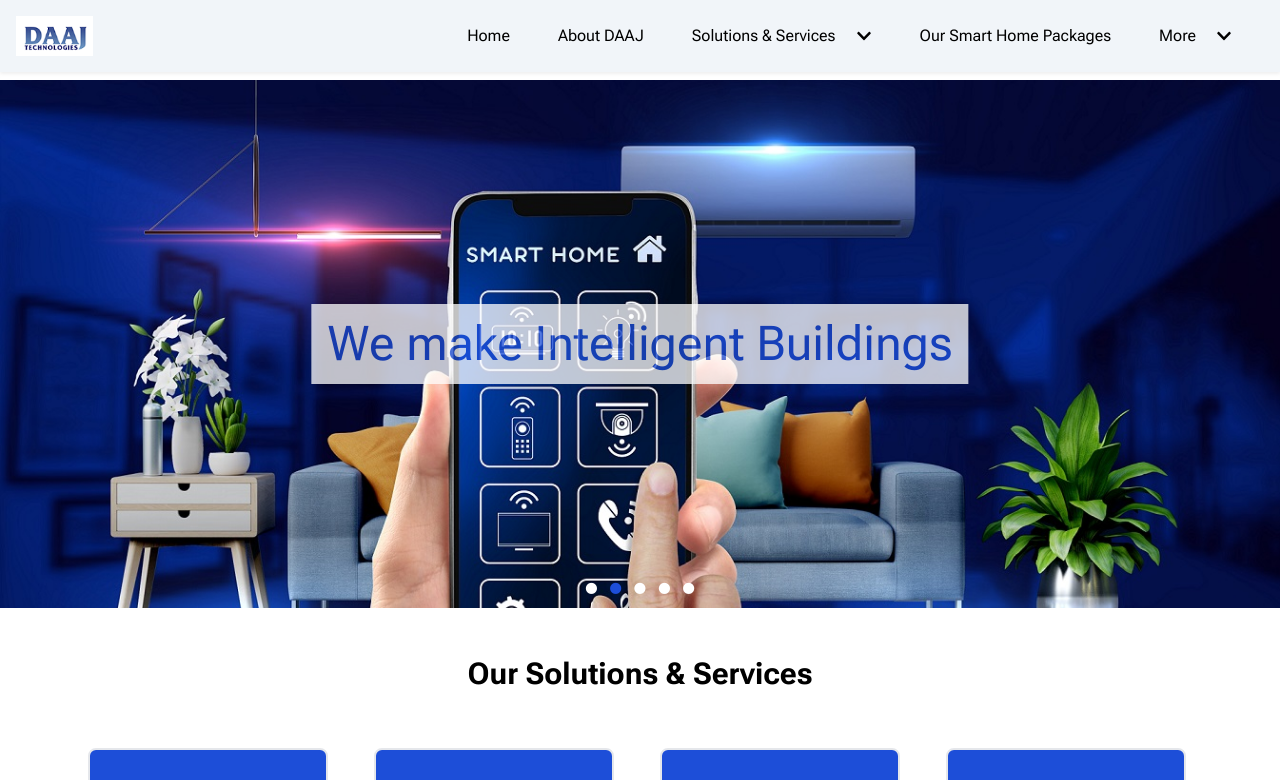
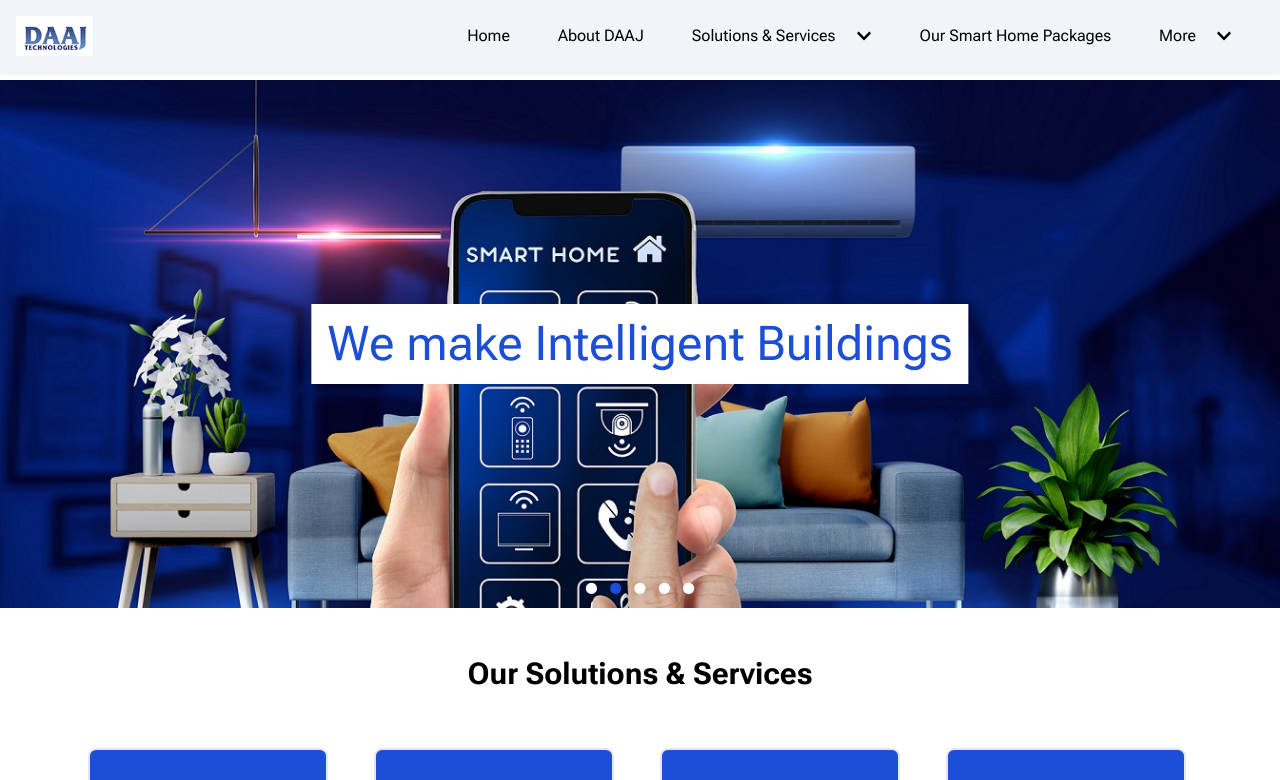
Before and after one commit to MAYOR-001-star/DAAJ, a React (Vite) app: page / in a window 1280 px wide. Shown: the top 780 px of the page. Built offline with nearby package versions, Linux system fonts and the light colour scheme.

Commit message:
updated the whole project again

```diff
--- a/src/Slider.jsx
+++ b/src/Slider.jsx
@@ -14,7 +14,7 @@ const Slide = ({ item }) => {
   return (
     <div className="inline-block h-full relative w-full" style={styles}>
       <div className="flex flex-column items-center justify-center absolute top-2/4 left-2/4 transform -translate-x-1/2 -translate-y-1/2">
-        <motion.h1 className="text-blue-700 text-xl md:text-5xl bg-white p-4 opacity-75" initial={{x:-250}} animate={{x:0}} transition={{delay:0.5, duration:2}}>
+        <motion.h1 className="text-blue-700 text-xl md:text-5xl bg-white p-4 opacity-75" initial={{opacity:0}} animate={{opacity:1}} transition={{delay:0.5, duration:2}}>
           {item.title}
         </motion.h1>
       </div>
--- a/src/pages/Home.jsx
+++ b/src/pages/Home.jsx
@@ -64,17 +64,17 @@ const Home = () => {
             <p className='mt-8 text-center capitalize text-sm'>smart home solutions</p>
             <NavLink to='/services/smart-home'className='capitalize text-center w-full border-2 p-2 rounded-md hover:bg-slate-100 mt-4 block'>learn more</NavLink>
           </motion.div>
-          <motion.div className='bg-blue-700 p-8 border-2 rounded-lg lg:h-72 lg:w-60 mb-8 md:w-44' initial={{x:300}} animate={{x:0}} transition={{delay:1, duration:2}}>
+          <motion.div className='bg-blue-700 p-8 border-2 rounded-lg lg:h-72 lg:w-60 mb-8 md:w-44' initial={{x:-250}} animate={{x:0}} transition={{delay:0.5, duration:2}}>
             <img src='/Images/blob.png' alt='commercials' className='border-2 rounded-md'/>
             <p className='mt-8 text-center capitalize text-sm'>commercial solutions</p>
             <NavLink to='/services/commercial solutions'className='capitalize text-center w-full border-2 p-2 rounded-md hover:bg-slate-100 mt-8 block'>learn more</NavLink>
           </motion.div>
-          <motion.div className='bg-blue-700 p-8 border-2 rounded-lg lg:h-72 lg:w-60 mb-8 md:w-44' initial={{x:-350}} animate={{x:0}} transition={{delay:1.5, duration:2}}>
+          <motion.div className='bg-blue-700 p-8 border-2 rounded-lg lg:h-72 lg:w-60 mb-8 md:w-44' initial={{x:350}} animate={{x:0}} transition={{delay:0.5, duration:2}}>
             <img src='/Images/Gadgets.png' alt='Devices' className='border-2 rounded-md'/>
             <p className='mt-2 text-center capitalize text-sm'>sales of home gadgets and accessories</p>
             <NavLink to='/services/sales-of-home-gadgets'className='capitalize text-center w-full border-2 p-2 rounded-md hover:bg-slate-100 mt-4 block'>learn more</NavLink>
           </motion.div>
-          <motion.div className='bg-blue-700 p-8 border-2 rounded-lg lg:h-72 lg:w-60 mb-8 md:w-44' initial={{x:-400}} animate={{x:0}} transition={{delay:1.5, duration:2}}>
+          <motion.div className='bg-blue-700 p-8 border-2 rounded-lg lg:h-72 lg:w-60 mb-8 md:w-44' initial={{x:400}} animate={{x:0}} transition={{delay:0.5, duration:2}}>
             <img src='/Images/Engineer.webp' alt='DAAJ engineer' className='border-2 rounded-md'/>
             <p className='mt-2 text-center capitalize text-sm'>maintenance and support on technical services</p>
             <NavLink to='/services/maintainance-and-support'className='capitalize text-center w-full border-2 p-2 rounded-md hover:bg-slate-100 mt-4 block'>learn more</NavLink>
```
